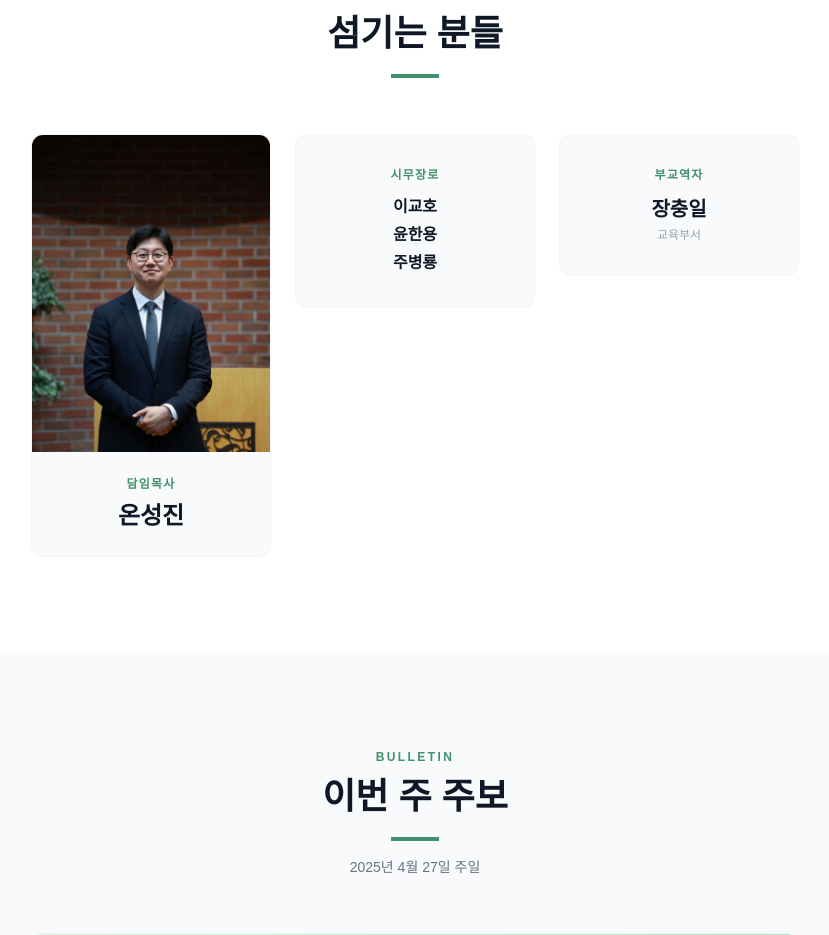
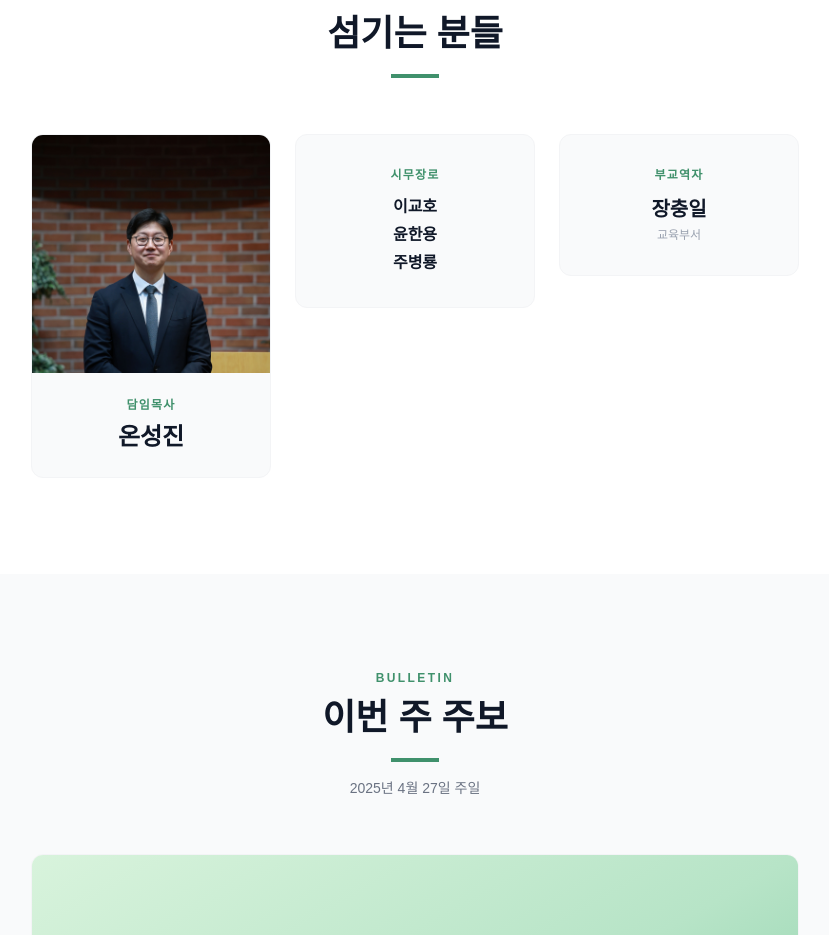
Before and after one commit to graceuxdesigner/gwangyeom-church, a Next.js app: page / in a window 1280 px wide. Shown: the part 2201-3136 px from the top of the page, without its empty margins (225-1054 px from the left). Built offline with nearby package versions, Linux system fonts and the light colour scheme.

Commit message:
Pastor card: 1:1 square crop

```diff
--- a/app/page.tsx
+++ b/app/page.tsx
@@ -314,13 +314,13 @@ export default function Home() {
           </div>
           <div className="grid md:grid-cols-3 gap-6 max-w-3xl mx-auto">
             <div className="bg-gray-50 rounded-xl overflow-hidden border border-gray-100 hover:border-[#b7e4c7] hover:shadow-md transition-all self-start">
-              <div className="aspect-[3/4] relative bg-gray-100">
+              <div className="aspect-square relative bg-gray-100">
                 <Image
                   src="/images/pastor.jpg"
                   alt="담임목사 온성진"
                   fill
                   sizes="(max-width: 768px) 100vw, 33vw"
-                  className="object-cover object-[center_25%]"
+                  className="object-cover object-[center_22%]"
                 />
               </div>
               <div className="p-6 text-center">
```
